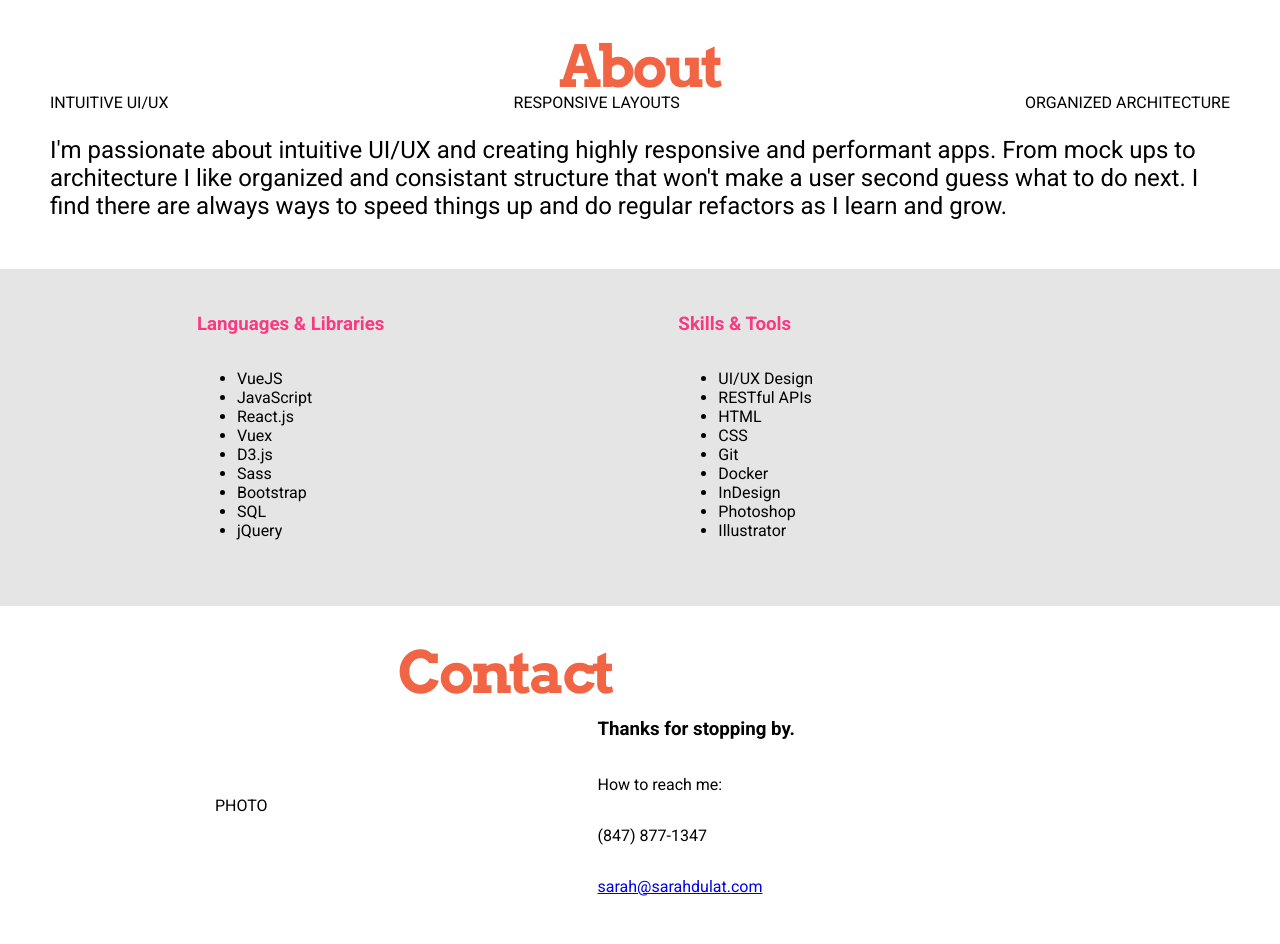
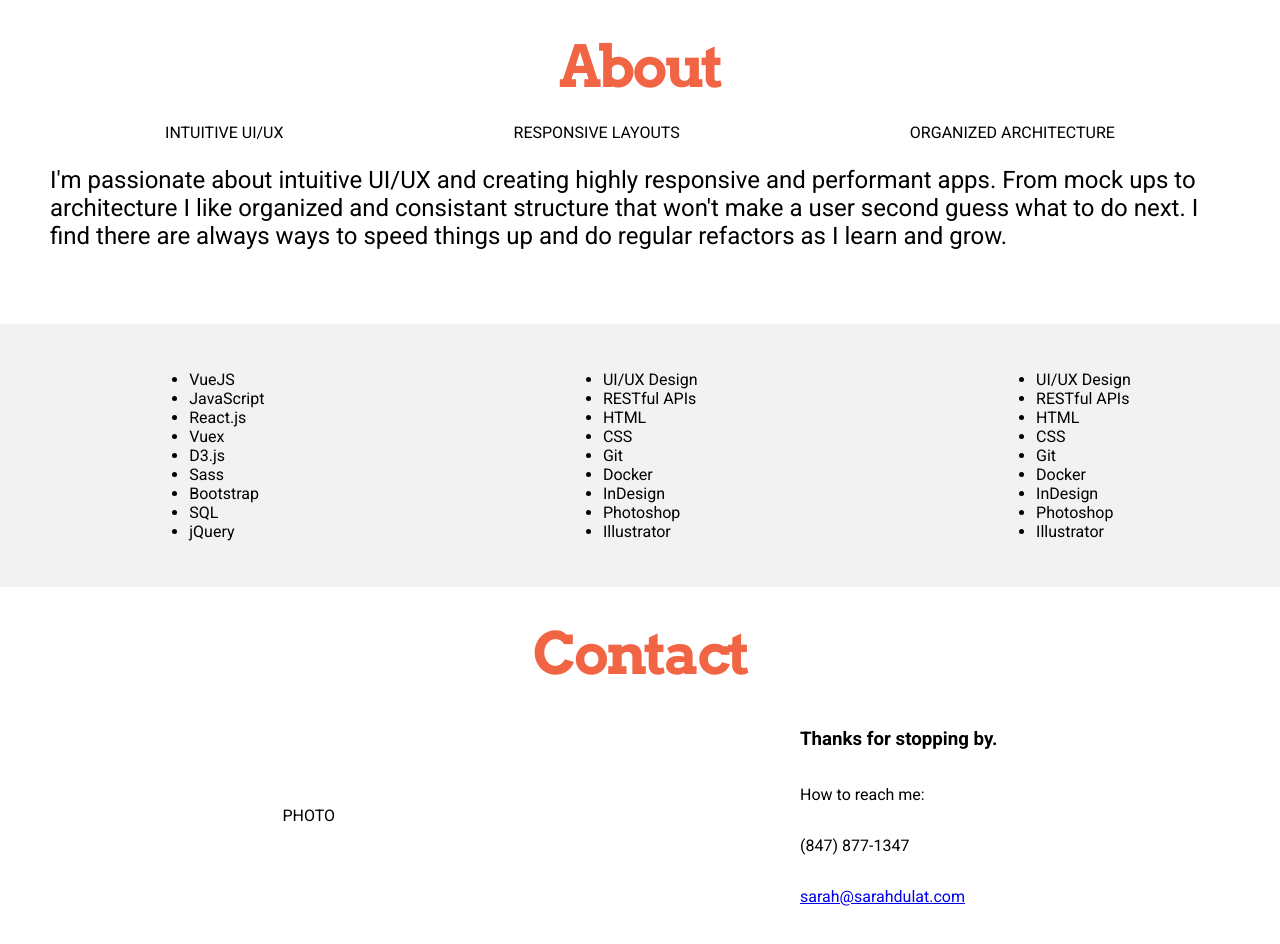
Before and after one commit to sarahdulat/sarah-dulat, a Vue app: page / in a window 1280 px wide. Shown: the part 800-1744 px from the top of the page. Built offline with nearby package versions, Linux system fonts and the light colour scheme.

Commit message:
adjusting body padding

```diff
--- a/public/css/styles.css
+++ b/public/css/styles.css
@@ -14,7 +14,7 @@ body {
 
 .container {
   margin: auto;
-  padding: 25px 25% 50px 50px;
+  padding: 0 50px 50px;
 }
 
 #hero {
@@ -25,19 +25,11 @@ body {
   padding: 25px 30% 100% 50px;
 }
 
-#about, #work {
-  max-height: 300px;
+#skills {
+  background-color: rgba(0, 0, 0, 0.05);
 }
-#about .container, #work .container {
-  padding: 0 50px 25px 50px;
-}
-
-#skills {
-  background-color: rgba(0, 0, 0, 0.1);
-}
-
-#contact .container {
-  padding: 0 25% 50px 50px;
+#skills .container {
+  padding: 30px 0;
 }
 
 .row {
@@ -47,7 +39,7 @@ body {
   align-items: center;
 }
 
-#about .row, #footer .row {
+#footer .row {
   justify-content: space-between;
 }
 
@@ -166,7 +158,7 @@ h3 a:hover {
 #about h1, #work h1, #contact h1 {
   font-size: 58px;
   letter-spacing: -3px;
-  margin-bottom: 0;
+  margin-bottom: 30px;
   color: #F16544;
   text-align: center;
 }
--- a/src/components/Skills.vue
+++ b/src/components/Skills.vue
@@ -3,7 +3,6 @@
     <div class="container">
         <div class="row">
             <div class="column">
-                <h3>Languages &amp; Libraries</h3>
                 <ul>
                     <li>VueJS</li>
                     <li>JavaScript</li>
@@ -17,7 +16,19 @@
                 </ul>
             </div>
             <div class="column">
-                <h3>Skills &amp; Tools</h3>
+                <ul>
+                    <li>UI/UX Design</li>
+                    <li>RESTful APIs</li>
+                    <li>HTML</li>
+                    <li>CSS</li>
+                    <li>Git</li>
+                    <li>Docker</li>
+                    <li>InDesign</li>
+                    <li>Photoshop</li>
+                    <li>Illustrator</li>
+                </ul>
+            </div>
+            <div class="column">
                 <ul>
                     <li>UI/UX Design</li>
                     <li>RESTful APIs</li>
--- a/src/sass/partials/_body.scss
+++ b/src/sass/partials/_body.scss
@@ -11,7 +11,7 @@ body {
 }
 .container {
 	margin: auto;
-	padding: 25px 25% 50px 50px;
+	padding: 0 50px 50px;
 }
 #hero {
 	height: 100vh;
@@ -20,18 +20,10 @@ body {
 		padding: 25px 30% 100% 50px;
 	}
 }
-#about, #work {
-	max-height: 300px;
+#skills {
+	background-color: rgba(0,0,0,0.05);
 	.container {
-		padding: 0 50px 25px 50px;
-	}
-}
-#skills {
-	background-color: rgba(0,0,0,0.1);
-}
-#contact {
-	.container {
-		padding: 0 25% 50px 50px;
+		padding: 30px 0;
 	}
 }
 .row {
@@ -40,7 +32,7 @@ body {
 	justify-content: space-around;
 	align-items: center;
 }
-#about, #footer {
+#footer {
 	.row {
 		justify-content: space-between;
 	}
--- a/src/sass/partials/_text.scss
+++ b/src/sass/partials/_text.scss
@@ -48,7 +48,7 @@ h3 {
 	h1 {
 		font-size: 58px;
 		letter-spacing: -3px;
-		margin-bottom: 0;
+		margin-bottom: 30px;
 		color: #F16544;
 		text-align: center;
 	}
```
